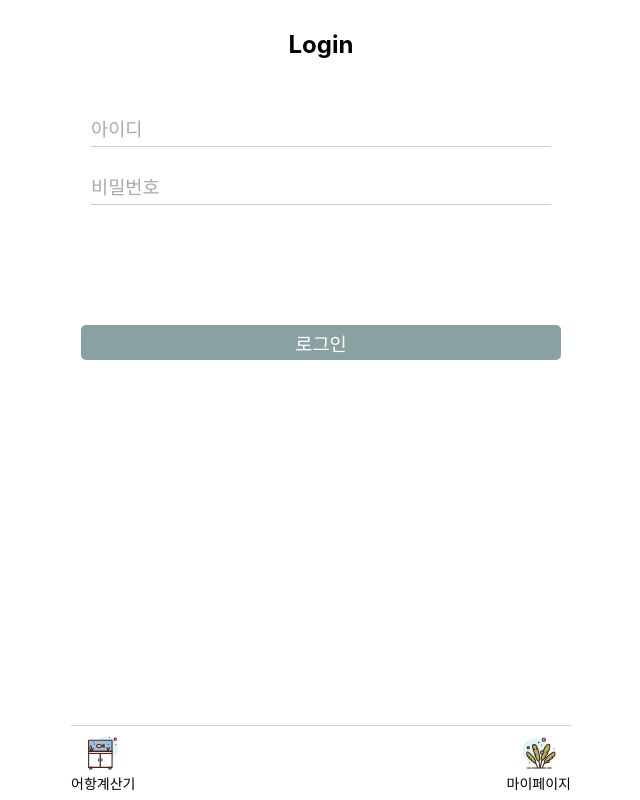
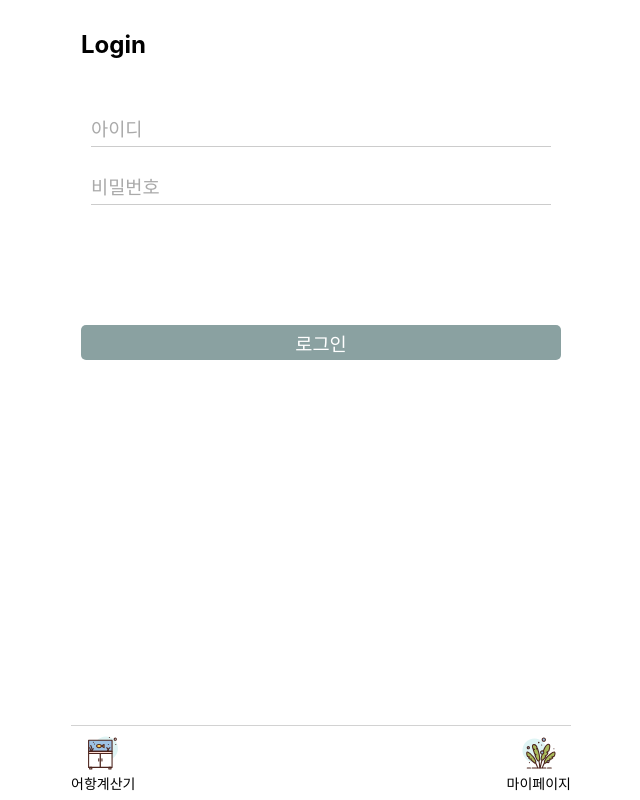
Before and after one commit to pannchat/fishhi, a Next.js app: page /login in a window 1280 px wide. Shown: the whole page, without its empty margins (319-959 px from the left). Built offline with nearby package versions, Linux system fonts and the light colour scheme.

Commit message:
login css

```diff
--- a/components/login/Login.module.css
+++ b/components/login/Login.module.css
@@ -1,8 +1,8 @@
-header{
+#header{
     display:flex;
     justify-content: center;
 }
-form{
+#form{
     padding:10px;
 }
 .login-form__box{
--- a/components/login/index.tsx
+++ b/components/login/index.tsx
@@ -26,10 +26,10 @@ const Login = () =>{
         <>
             {/* <NavBar/> */}
             <div style={main}>
-            <header>
+            <header id="header">
                 <h2>Login</h2>
             </header>
-            <Form />
+            <Form id="form"/>
             <input className={styles['login-btn']} type="submit" value="로그인"/>
             </div>
         </>
```
Also changed, not shown: 1 other file (tests, documents, lock files or other folders).
